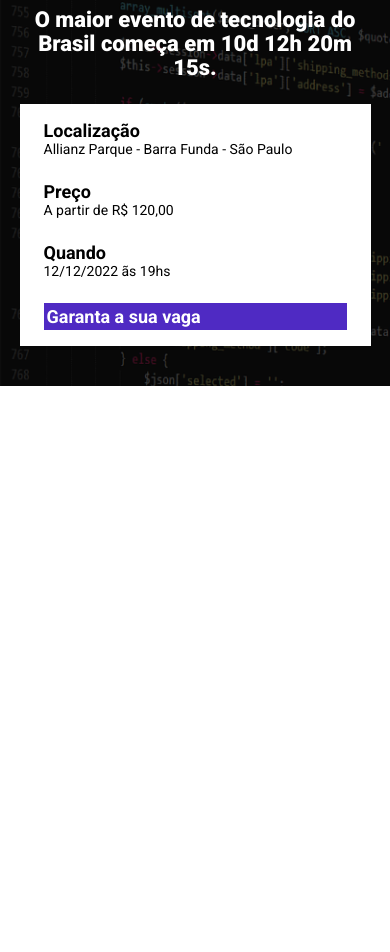
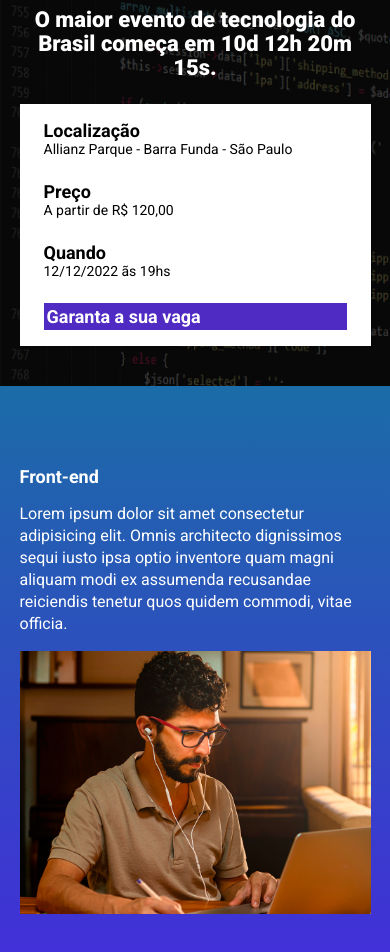
Before and after one commit to elisafa/ebac_tech_talks, a website built with Parcel: page src/index.html in a window 390 px wide. Shown: the part 96-1048 px from the top of the page. Before the commit the page ends 844 px from the top, so only its background shows below. Built offline with nearby package versions, Linux system fonts and the light colour scheme.

Commit message:
finalizado primeira sessão

```diff
--- a/src/index.html
+++ b/src/index.html
@@ -41,6 +41,20 @@
       </div>
     </header>
 
+    <section class="event">
+      <div class="container">
+        <div class="event__details">
+          <h2 class="event__details__title">Front-end</h2>
+          <p class="event__details__description">
+            Lorem ipsum dolor sit amet consectetur adipisicing elit. Omnis
+            architecto dignissimos sequi iusto ipsa optio inventore quam magni
+            aliquam modi ex assumenda recusandae reiciendis tenetur quos quidem
+            commodi, vitae officia.
+          </p>
+        </div>
+        <img class="event__image" src="./images/frontend.png" alt="Front-end" />
+      </div>
+    </section>
     <script src="scripts/main.js"></script>
   </body>
 </html>
--- /dev/null
+++ b/src/styles/_event.scss
@@ -0,0 +1,41 @@
+.event {
+  padding: 80px 0;
+  background-image: linear-gradient(#1b6ca7, #442bdb);
+
+  .container {
+    display: flex;
+  }
+
+  &__image {
+    max-width: 360px;
+  }
+
+  &__details {
+    margin-right: 40px;
+
+    &__title {
+      font-size: 18px;
+      font-weight: bold;
+      margin-bottom: 16px;
+    }
+
+    &__description {
+      line-height: 22px;
+    }
+  }
+
+  @media (max-width: 640px) {
+    .container {
+      display: block;
+    }
+
+    &__image {
+      width: 100%;
+    }
+
+    &__details {
+      margin-right: 0;
+      margin-bottom: 16px;
+    }
+  }
+}
--- a/src/styles/_hero.scss
+++ b/src/styles/_hero.scss
@@ -38,6 +38,7 @@
 
   @media (max-width: 640px) {
     padding: 40px 0;
+
     &__logo {
       height: 40px;
     }
--- a/src/styles/main.scss
+++ b/src/styles/main.scss
@@ -1,6 +1,7 @@
 @use "hero";
 @use "./components/infos_bar";
 @use "./components/buttons";
+@use "event";
 
 * {
   margin: 0;
```
